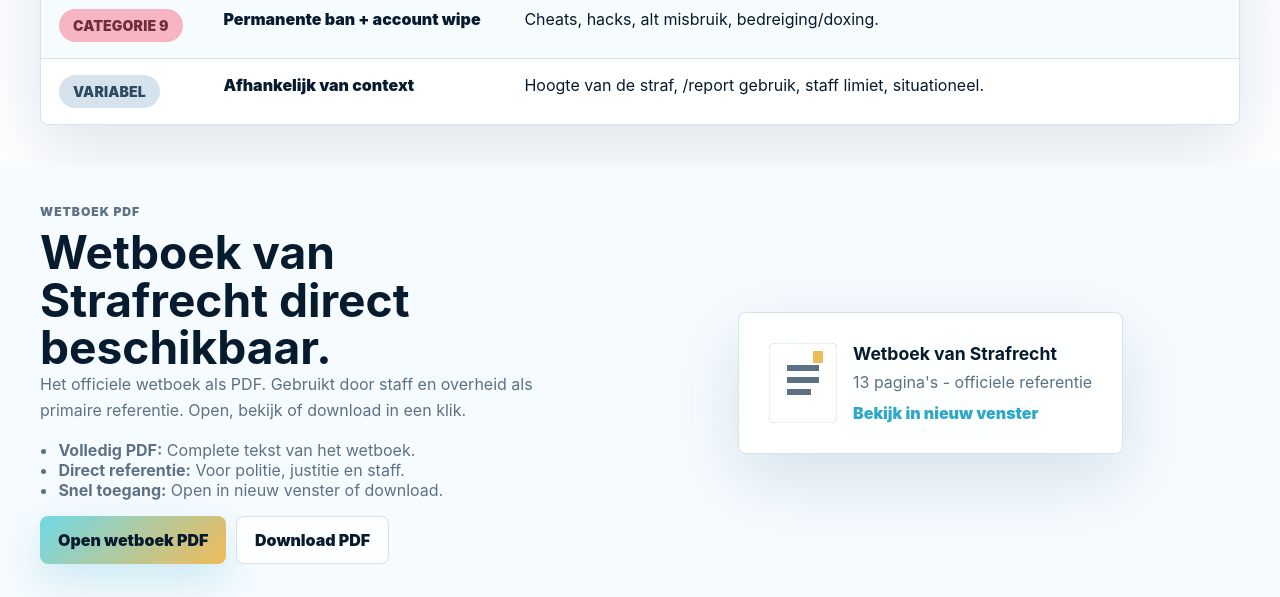
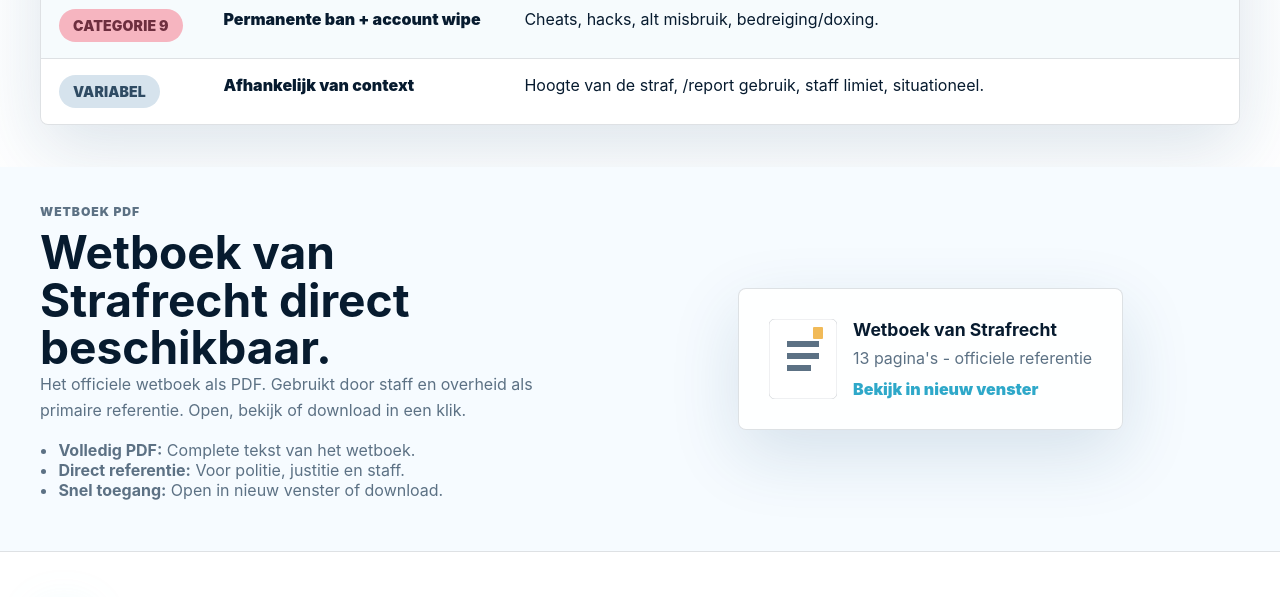
Before and after one commit to GillesVGB/amsterdamrp, a plain HTML site: page outputs/regels.html in a window 1280 px wide. Shown: the part 6922-7519 px from the top of the page. Drawn offline with Linux system fonts and the light colour scheme.

Commit message:
Update regels.html

```diff
--- a/outputs/regels.html
+++ b/outputs/regels.html
@@ -137,8 +137,6 @@
               <li><strong>Snel toegang:</strong> Open in nieuw venster of download.</li>
             </ul>
             <div style="margin-top:1rem; display:flex; gap:0.6rem; flex-wrap:wrap;">
-              <a class="button primary" href="assets/documents/wetboek-van-strafrecht-amrp.pdf" target="_blank" rel="noopener">Open wetboek PDF</a>
-              <a class="button secondary" href="assets/documents/wetboek-van-strafrecht-amrp.pdf" download>Download PDF</a>
             </div>
           </div>
           <div class="document-card" aria-hidden="true" style="display:flex;align-items:center;justify-content:center;">
```
